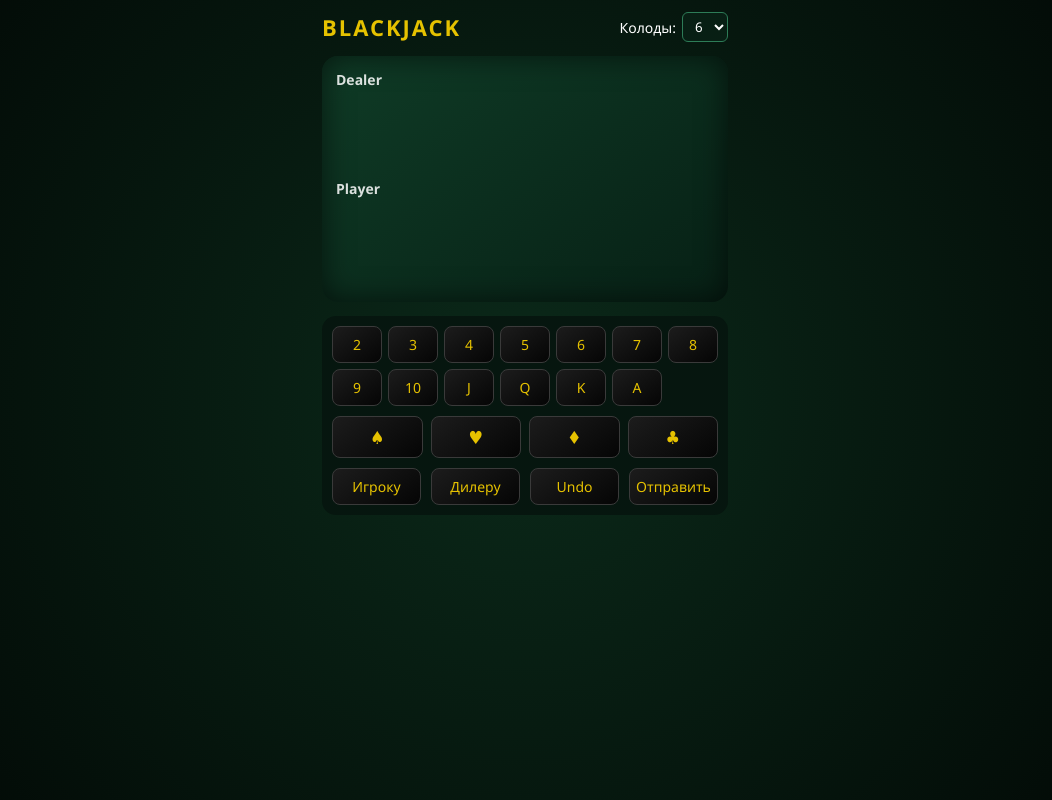
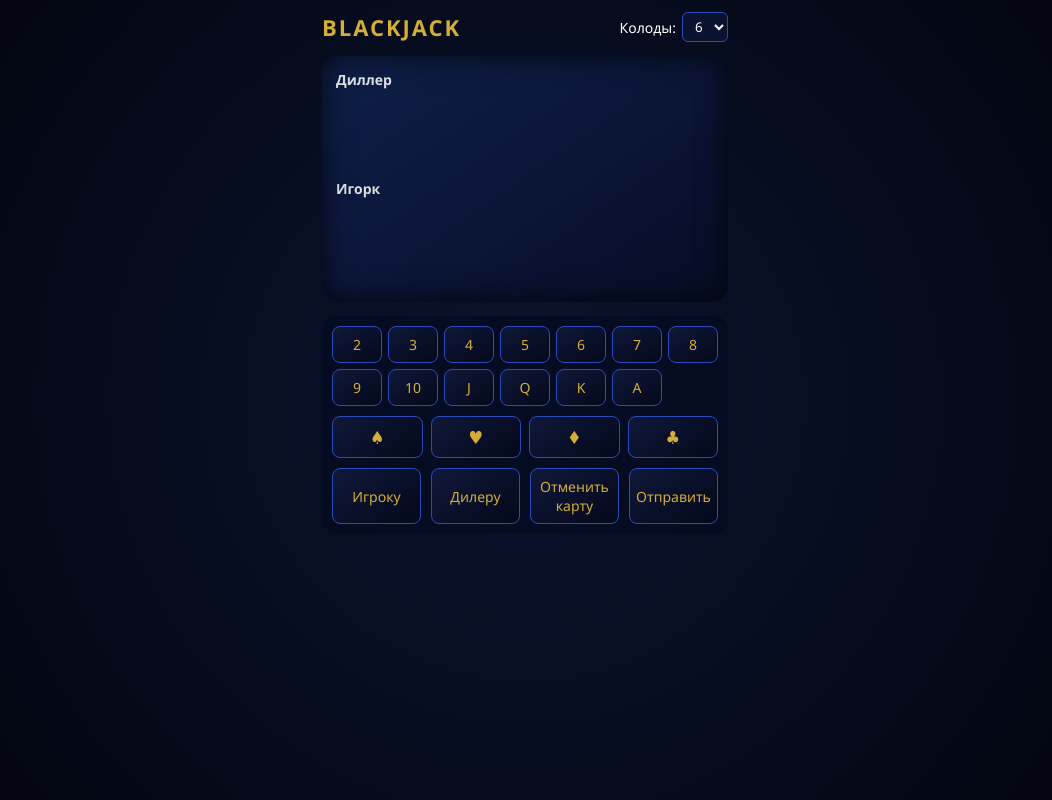
Before and after one commit to Arlan200/asdfasd, a plain HTML site: page index.html in a window 1280 px wide. Shown: the whole page, without its empty margins (115-1167 px from the left). Drawn offline with Linux system fonts and the light colour scheme.

Commit message:
Обновил файлы

```diff
--- a/index.html
+++ b/index.html
@@ -2,13 +2,13 @@
 <html lang="ru">
 <head>
     <meta charset="UTF-8">
-    <title>Blackjack Counter</title>
+    <title>БОТ</title>
     <meta name="viewport" content="width=device-width, initial-scale=1.0">
 
     <!-- Telegram WebApp -->
     <script src="https://telegram.org/js/telegram-web-app.js"></script>
 
-    <!-- CSS будет позже -->
+    <link rel="icon" href="favicon.png" type="image/png">
     <link rel="stylesheet" href="style.css">
 </head>
 <body>
@@ -37,7 +37,7 @@
 
         <!-- DEALER -->
         <section class="dealer">
-            <h2>Dealer</h2>
+            <h2>Диллер</h2>
             <div class="cards" id="dealer-cards">
                 <!-- карты дилера -->
             </div>
@@ -45,7 +45,7 @@
 
         <!-- PLAYER -->
         <section class="player">
-            <h2>Player</h2>
+            <h2>Игорк</h2>
             <div class="cards" id="player-cards">
                 <!-- карты игрока -->
             </div>
@@ -82,7 +82,7 @@
         <div class="who-gets">
             <button id="to-player">Игроку</button>
             <button id="to-dealer">Дилеру</button>
-            <button id="undo">Undo</button>
+            <button id="undo">Отменить карту</button>
             <button id="submit">Отправить</button>
         </div>
 
--- a/style.css
+++ b/style.css
@@ -7,8 +7,8 @@
 }
 
 body {
-    background: radial-gradient(circle at center, #0b2a1a, #020805);
-    color: #fff;
+    background: radial-gradient(circle at center, #0b1430, #02040d);
+    color: #ffffff;
     min-height: 100vh;
 }
 
@@ -32,7 +32,7 @@ body {
 .logo {
     font-size: 22px;
     letter-spacing: 2px;
-    color: #e6c200;
+    color: #d4af37; /* казино-золото */
 }
 
 .decks-select {
@@ -43,19 +43,19 @@ body {
 }
 
 .decks-select select {
-    background: #081f14;
-    color: #fff;
-    border: 1px solid #2d7c57;
+    background: #0a1230;
+    color: #ffffff;
+    border: 1px solid #2c4bb8;
     border-radius: 6px;
     padding: 4px 8px;
 }
 
 /* TABLE */
 .table {
-    background: linear-gradient(145deg, #0f3b26, #072015);
+    background: linear-gradient(145deg, #0f1f4a, #060c24);
     border-radius: 16px;
     padding: 14px;
-    box-shadow: inset 0 0 30px rgba(0,0,0,0.6);
+    box-shadow: inset 0 0 30px rgba(0,0,0,0.7);
 }
 
 .table h2 {
@@ -80,19 +80,19 @@ body {
 .card {
     width: 44px;
     height: 64px;
-    background: #fff;
-    color: #000;
+    background: #ffffff;
+    color: #000000;
     border-radius: 6px;
     display: flex;
     flex-direction: column;
     justify-content: space-between;
     padding: 4px;
     font-weight: bold;
-    box-shadow: 0 4px 10px rgba(0,0,0,0.6);
+    box-shadow: 0 6px 12px rgba(0,0,0,0.7);
 }
 
 .card.red {
-    color: #c60000;
+    color: #b00000;
 }
 
 .card .value {
@@ -106,7 +106,7 @@ body {
 
 /* CONTROLS */
 .controls {
-    background: #06160f;
+    background: #050b20;
     border-radius: 14px;
     padding: 10px;
     display: flex;
@@ -124,9 +124,9 @@ body {
 .card-values button,
 .card-suits button,
 .who-gets button {
-    background: linear-gradient(145deg, #1c1c1c, #050505);
-    color: #e6c200;
-    border: 1px solid #3a3a3a;
+    background: linear-gradient(145deg, #10183a, #04081a);
+    color: #d4af37;
+    border: 1px solid #2c4bb8;
     border-radius: 8px;
     padding: 8px 0;
     font-size: 14px;
@@ -138,7 +138,7 @@ body {
 .card-suits button:hover,
 .who-gets button:hover {
     transform: translateY(-1px);
-    box-shadow: 0 0 8px rgba(230,194,0,0.4);
+    box-shadow: 0 0 10px rgba(212,175,55,0.45);
 }
 
 /* SUITS */
@@ -170,7 +170,7 @@ body {
 }
 
 .stat {
-    background: #06160f;
+    background: #050b20;
     border-radius: 12px;
     padding: 8px;
     text-align: center;
@@ -184,10 +184,27 @@ body {
 
 .stat strong {
     font-size: 18px;
-    color: #e6c200;
+    color: #d4af37;
 }
 
 /* MOBILE TOUCH FEEL */
 button:active {
     transform: scale(0.96);
 }
+
+/* CARD DEAL ANIMATION */
+.card {
+    animation: deal 0.25s ease-out;
+    transform-origin: center;
+}
+
+@keyframes deal {
+    from {
+        opacity: 0;
+        transform: translateY(-12px) scale(0.85);
+    }
+    to {
+        opacity: 1;
+        transform: translateY(0) scale(1);
+    }
+}
```
Also changed, not shown: favicon.png (added).
